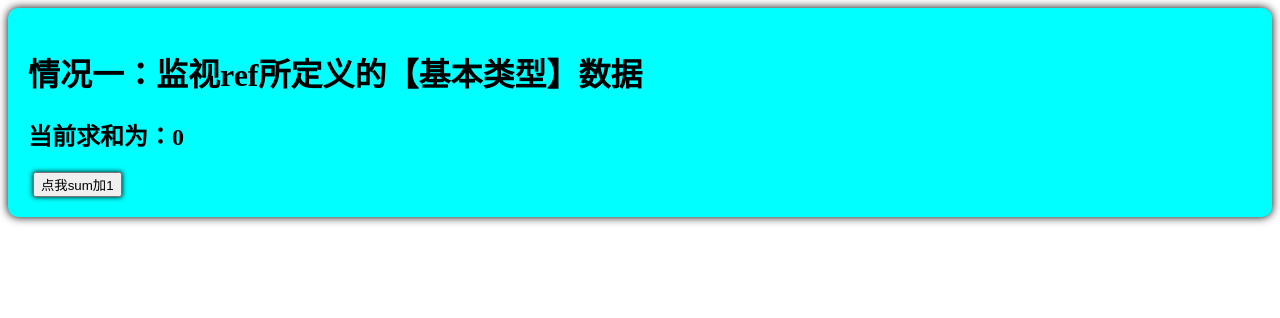
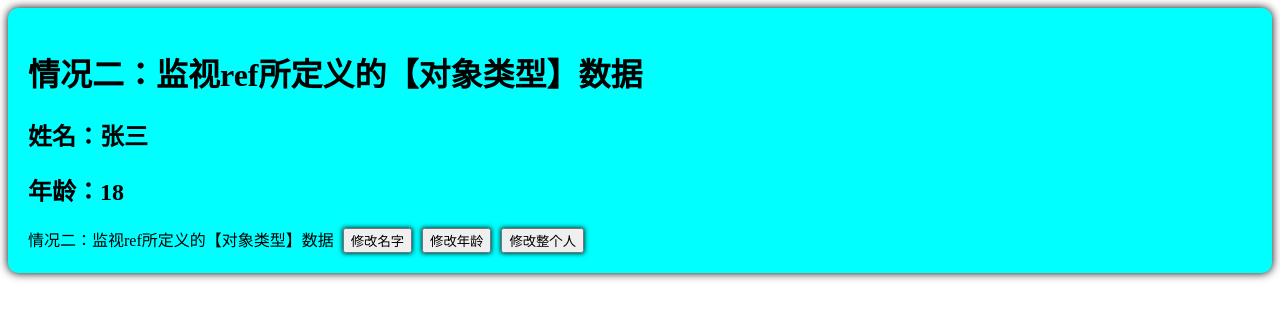
Before and after one commit to dorothy-yl/vue3, a Vue app: page / in a window 1280 px wide. Shown: the top 318 px of the page. Built offline with nearby package versions, Linux system fonts and the light colour scheme.

Commit message:
情况二：监视ref所定义的【对象类型】数据

```diff
--- a/src/components/Person.vue
+++ b/src/components/Person.vue
@@ -1,8 +1,11 @@
 <template>
     <div class="person">
-        <h1>情况一：监视ref所定义的【基本类型】数据</h1>
-        <h2>当前求和为：{{ sum }}</h2>
-        <button @click="changeSum">点我sum加1</button>
+        <h1>情况二：监视ref所定义的【对象类型】数据</h1>
+        <h2>姓名：{{ person.name }}</h2>
+        <h2>年龄：{{ person.age }}</h2>情况二：监视ref所定义的【对象类型】数据
+        <button @click="changeName">修改名字</button>
+        <button @click="changeAge">修改年龄</button>
+        <button @click="changePerson">修改整个人</button>
     </div>
 </template>
 
@@ -11,26 +14,29 @@
 <script lang="ts" setup name="Person">
 import { ref, watch } from 'vue'
 // 数据
-let sum = ref(0)
+let person = ref({
+    name: '张三',
+    age: 18
+})
+
 // 方法
-function changeSum() {
-    sum.value += 1
+function changeName() {
+    person.value.name += '~'
 }
 
-// 监视，情况一：监视ref所定义的【基本类型】数据
-const stopWatch = watch(sum, (newValue, oldValue) => {
-    console.log('sum变化了', newValue, oldValue)
-    if (newValue >= 10) {
-        stopWatch()
-    }
-})
+function changeAge() {
+    person.value.age++
+}
 
+function changePerson() {
+    person.value = { name: '李四', age: 90 }
+}
+// 监视,情况二：监视ref所定义的【对象类型】数据,监视的是对象的地址值，若想监视对象内部的属性变化，需要手动开启
+watch(person,(newValue,oldValue)=>{
+    console.log('person变化了',newValue,oldValue)
+},{deep:true})
+</script>
 
-
-
-
-
-</script>
 
 
 
```
